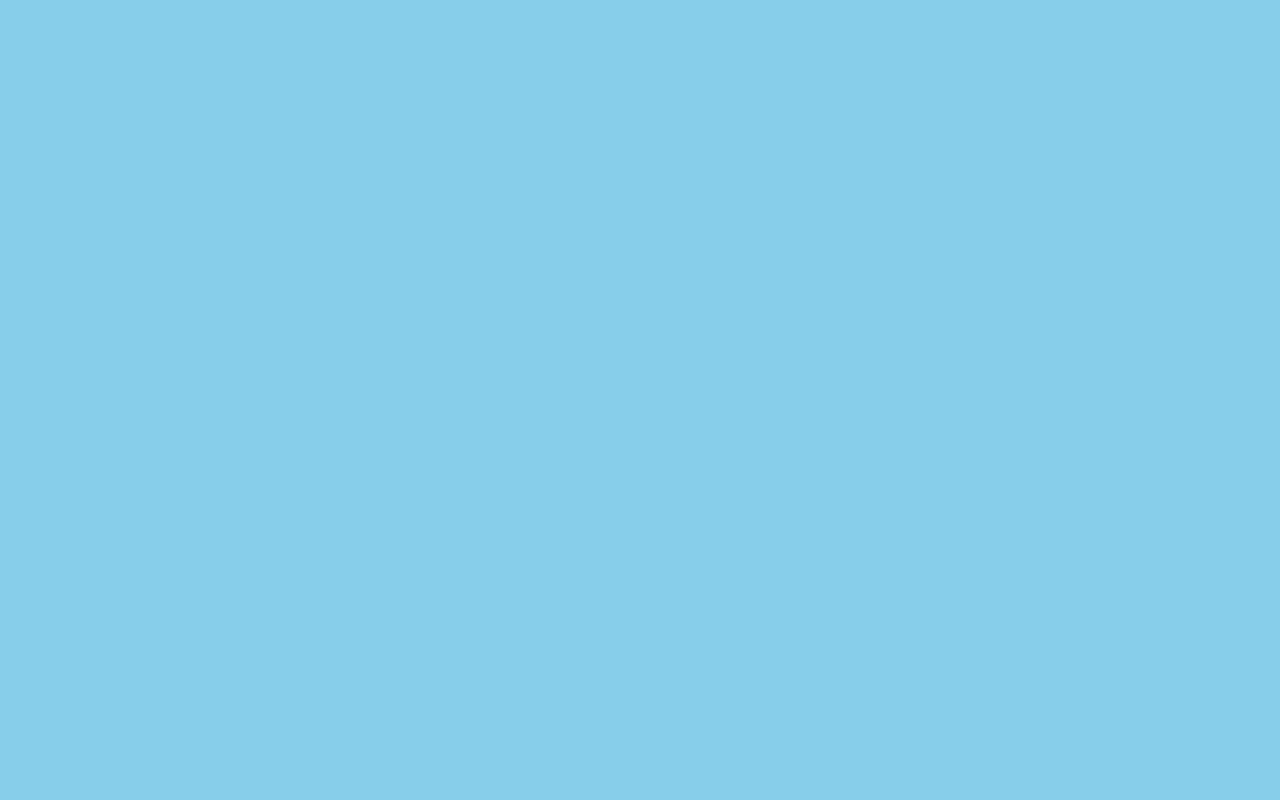
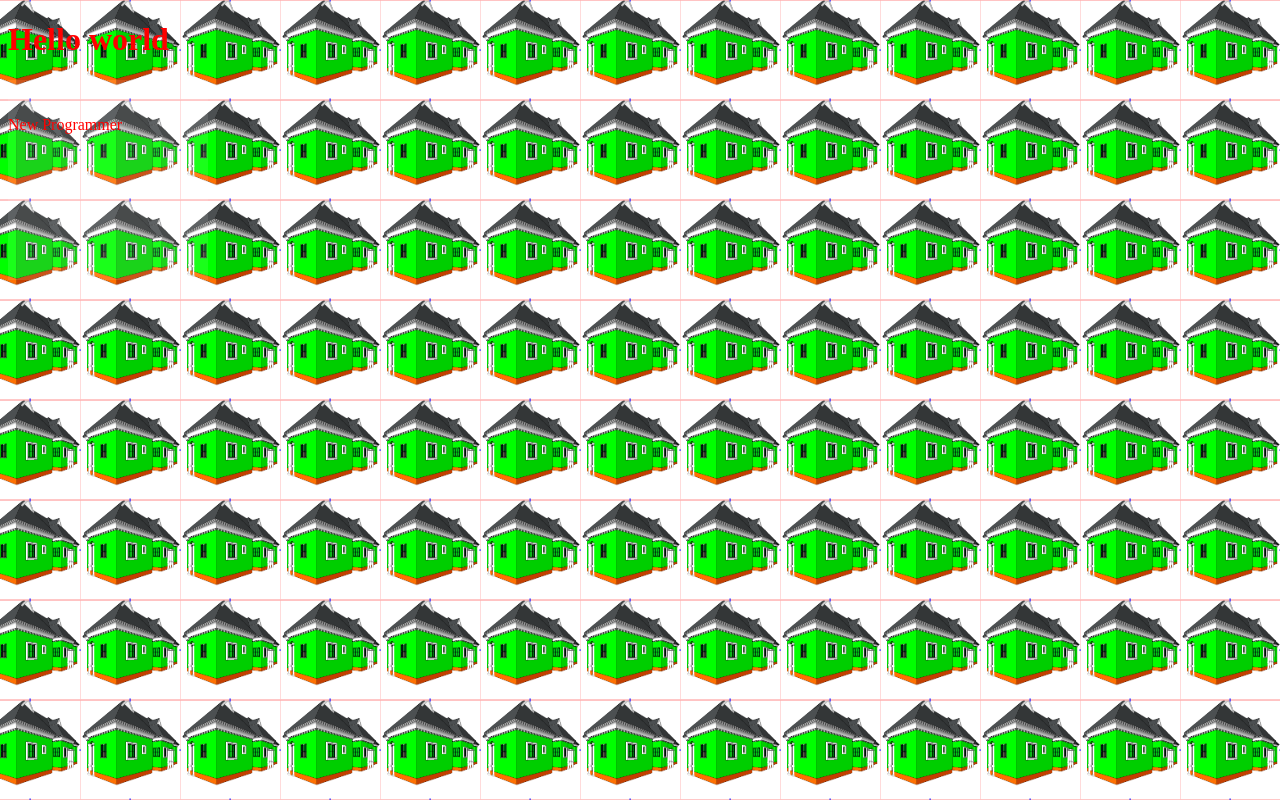
Before and after one commit to WaterEX/new-class, a plain HTML site: page index.html in a window 1280 px wide. Drawn offline with Linux system fonts and the light colour scheme.

Commit message:
added background image

```diff
--- a/index.html
+++ b/index.html
@@ -7,6 +7,12 @@
 	<link rel="stylesheet" href="style.css">
 </head>
 <body>
+	<h1 id="heading"> Hello world </h1>
+	<div class="new-p">
 
+	</div>
+	<div id="new-d">
+		<p id="new-p"> New Programmer </p>
+	</div>
 </body>
 </html>
--- a/style.css
+++ b/style.css
@@ -1,3 +1,31 @@
 body{
 	background-color: skyblue;
+	background-image: url("building.PNG");
+	background-repeat: repeat-xy;
+	background-image-opacity: 0.1;
+	background-position: right top;
+	background-size:  100px 100px;
+
 }
+/*this is my css file */
+#heading{
+	color: hsl(0, 100%, 50%);
+}
+.new-p{
+	height: 200px;
+	width: 200px;
+	background-color: white;
+	opacity: 0.1;
+
+}
+#new-p{
+	color: red;
+	opacity: 1;
+}
+#new-d{
+	height: 100px;
+	width: 200px;
+	position: absolute;
+	top: 100px;
+	z-index: 99;
+}
```
Also changed, not shown: building.PNG (added).
